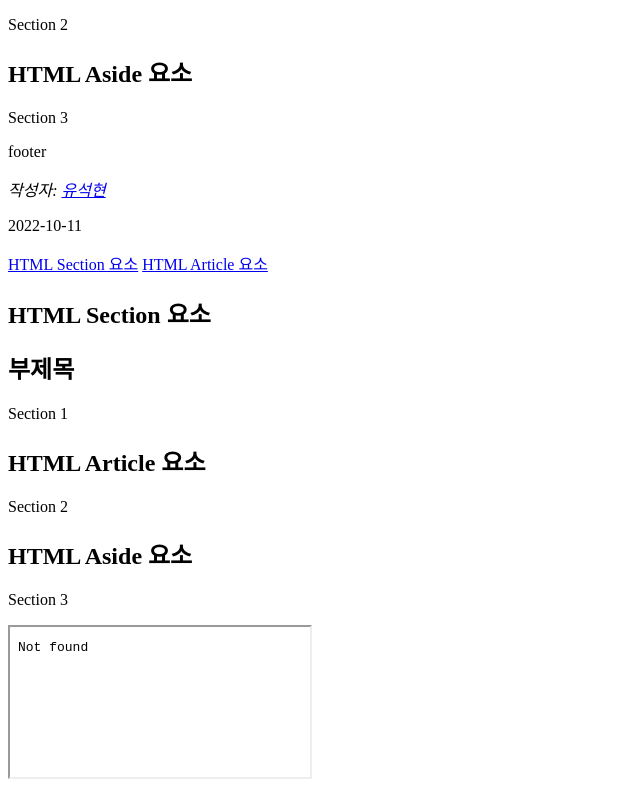
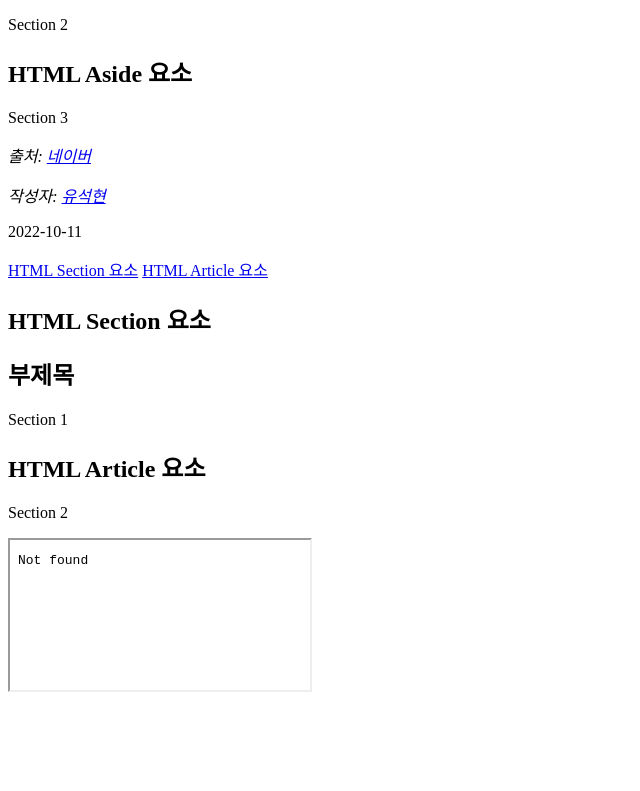
Before and after one commit to fkstndnjs/HTML, a plain HTML site: page sections.html in a window 1280 px wide. Shown: the part 777-1568 px from the top of the page, without its empty margins (0-640 px from the left). After the commit the page ends 1481 px from the top, so only its background shows below. Drawn offline with Linux system fonts and the light colour scheme.

Commit message:
sections.html fix

```diff
--- a/sections.html
+++ b/sections.html
@@ -8,7 +8,7 @@
     <!-- body 요소는 콘텐츠를 담는 HTML 요소 -->
     <!-- body 요소 내부가 콘텐츠 대부분을 차지하니, 용량이나 시맨틱에 신경을 많이 써야함 -->
     <body>
-        <!-- heading -->
+        <!-- heading 요소: 제목 -->
         <!-- h1, h2, h3, h4, h5, h6 -->
         <!-- h1: 가장 중요한 제목, h6: 가장 덜 중요한 제목 -->
         <!-- heading 요소를 사용하면 제목을 포함하는 익명 영역(anonymous section)을 만든다 -->
@@ -20,7 +20,13 @@
         <h2>HTML Aside 요소</h2>
         <p>Section 3</p>
 
-        <!-- section, article -->
+        <!-- HTML Section 요소 -->
+        <!-- |- HTML Article 요소 -->
+        <!-- |- HTML Aside 요소 -->
+        <!-- 한 Content 밑에 다른 Content의 제목들이 들어가면서 페이지 전체의 구조를 잡는 행위를 아웃라인을 잡는다라고 함 -->
+        <!-- 아웃라인이 잘 정의되어 있으면 나중에 네비게이션을 할때에도 용이해지고 크롤러나 콘텐츠를 긁어가는 다양한 도구들이 콘텐츠를 긁어갈때 여기가 가장 중요한 제목이고 이 콘텐츠가 가장 중요한 콘텐츠겠구나를 인식하고 긁어갈 수 있기 때문에 나중에 좀 더 시멘틱 쪽으로 유리한 작업을 수행할 수 있음 -->
+
+        <!-- section 요소 & article 요소 -->
         <!-- 어떤 경우에 section을 쓰고, 어떤 경우에 article을 쓰는가? -->
         <!-- 콘텐츠의 독립성을 기준으로 한다 -->
         <!-- article 요소는 콘텐츠가 독립적일 때 사용 -->
@@ -42,11 +48,11 @@
             </section>
         </article>
 
-        <!-- header, hgroup -->
+        <!-- header 요소 & hgroup 요소 -->
         <!-- header는 특정한 콘텐츠의 시작부분을 나타내는 요소 -->
         <article>
             <header>
-                <!-- hgroup 요소는 heading 요소를 그룹화하여 제목 - 부제목관계를 만드는 요소 -->
+                <!-- hgroup 요소는 heading 요소를 그룹화하여 "제목 - 부제목" 관계를 만드는 요소 -->
                 <hgroup>
                     <h1>HTML Section 요소</h1>
                     <h2>부제목</h2>
@@ -65,15 +71,19 @@
             </section>
         </article>
 
-        <!-- footer, address 요소 -->
-        <!-- 콘텐츠의 마무리 -->
-        <!-- copyright, 작성자 정보, 작성일 -->
+        <!-- footer & address 요소 -->
         <footer>
-            <p>footer</p>
+            <!-- footer 요소: 콘텐츠의 마무리 -->
+            <!-- copyright, 작성자 정보, 작성일 -->
+            <p>
+                <cite>출처: <a href="https://www.naver.com">네이버</a></cite>
+            </p>
+
             <!-- address 요소: contact information -->
             <address>
                 <p>작성자: <a href="mailto:fkstndnjs@naver.com">유석현</a></p>
             </address>
+
             <!-- publication information -->
             <p>
                 <time>2022-10-11</time>
@@ -87,7 +97,6 @@
         </nav>
         <article>
             <header>
-                <!-- hgroup 요소는 heading 요소를 그룹화하여 제목 - 부제목관계를 만드는 요소 -->
                 <hgroup id="html-section">
                     <h1>HTML Section 요소</h1>
                     <h2>부제목</h2>
@@ -98,11 +107,6 @@
             <section id="html-article">
                 <h2>HTML Article 요소</h2>
                 <p>Section 2</p>
-            </section>
-
-            <section>
-                <h2>HTML Aside 요소</h2>
-                <p>Section 3</p>
             </section>
         </article>
 
```
